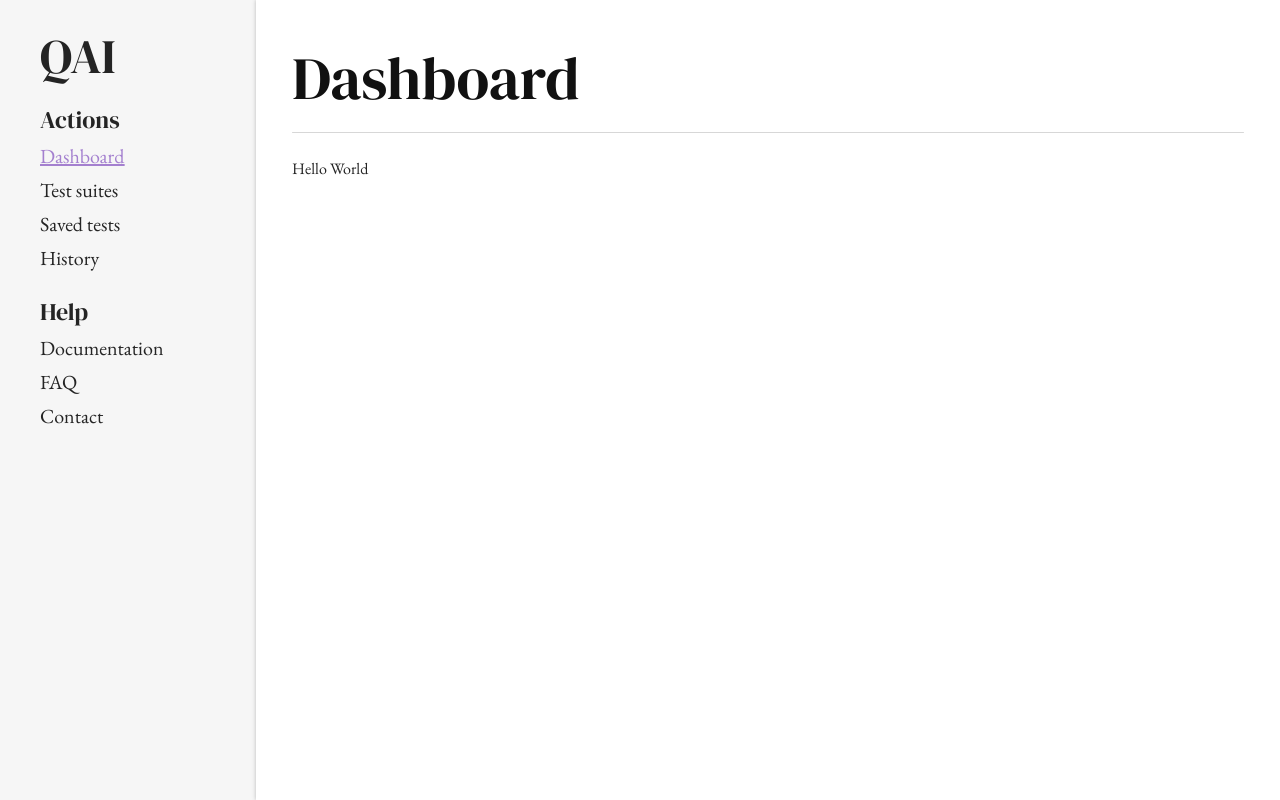
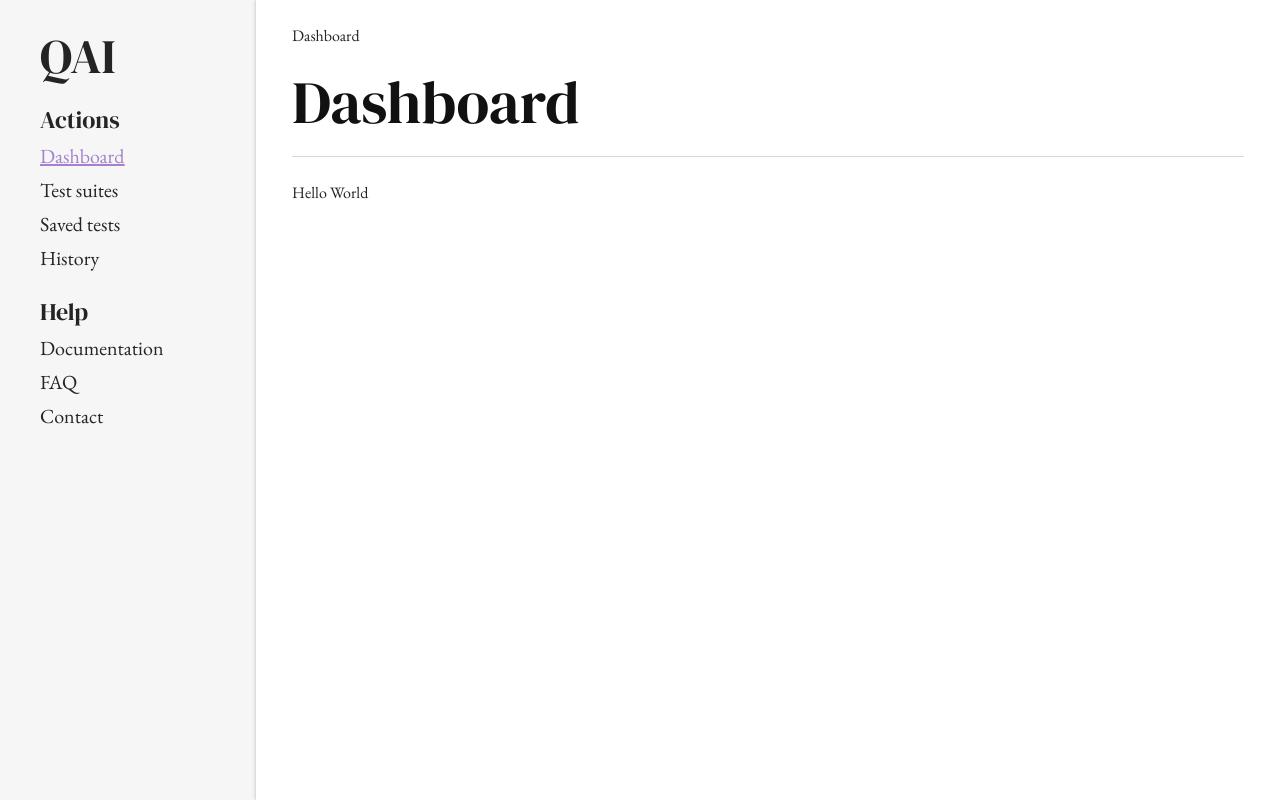
Before and after one commit to Profilist/QAI, a Next.js app in the folder frontend/: page /dashboard in a window 1280 px wide. Built offline with nearby package versions, Linux system fonts and the light colour scheme.

Commit message:
Linter fix

```diff
--- a/frontend/src/app/(content)/dashboard/page.tsx
+++ b/frontend/src/app/(content)/dashboard/page.tsx
@@ -2,7 +2,7 @@ import PageContent from "@/lib/components/content/PageContent";
 
 export default function Page() {
   return (
-    <PageContent title="Dashboard">
+    <PageContent title="Dashboard" breadcrumb="Dashboard">
         <p>Hello World</p>
     </PageContent>
   );
```
